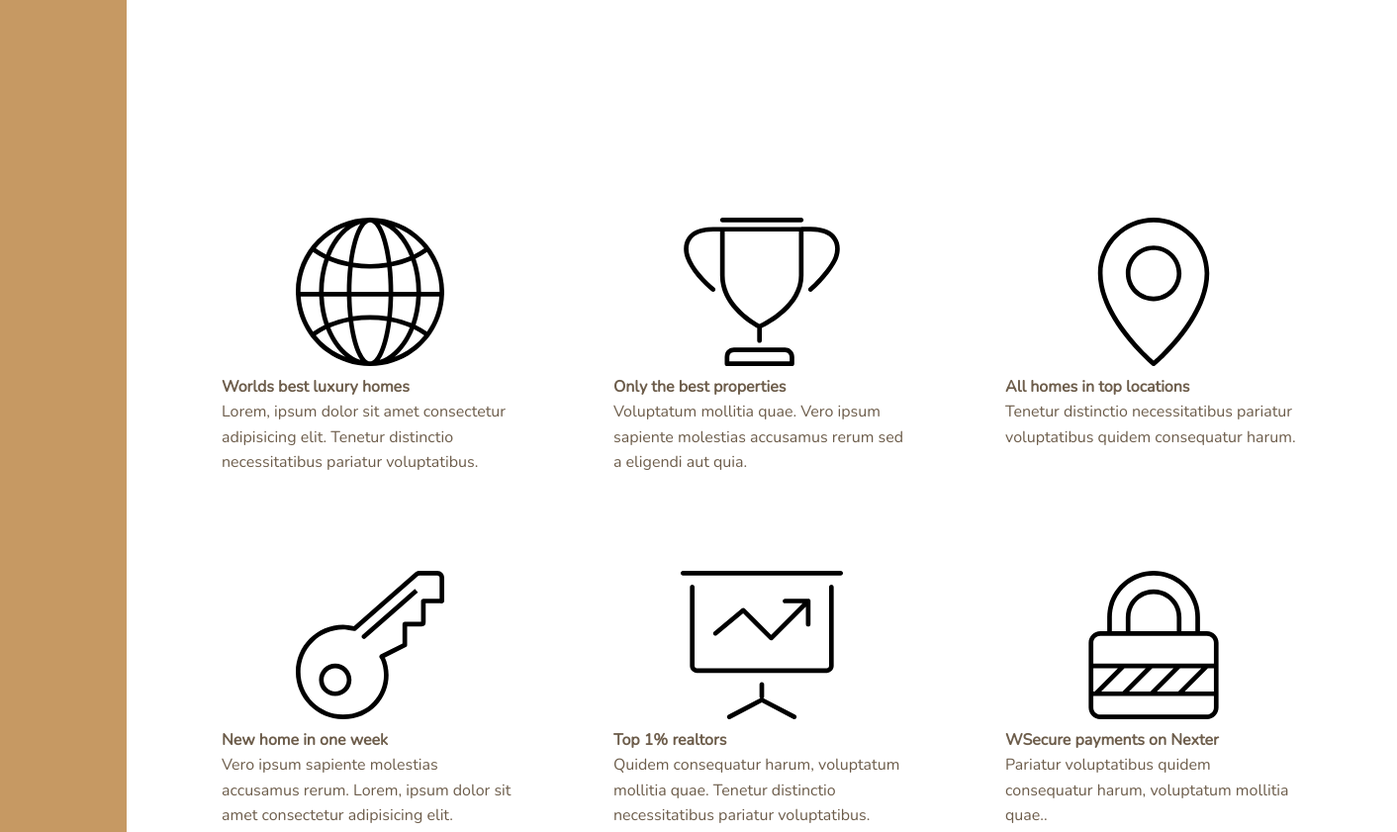
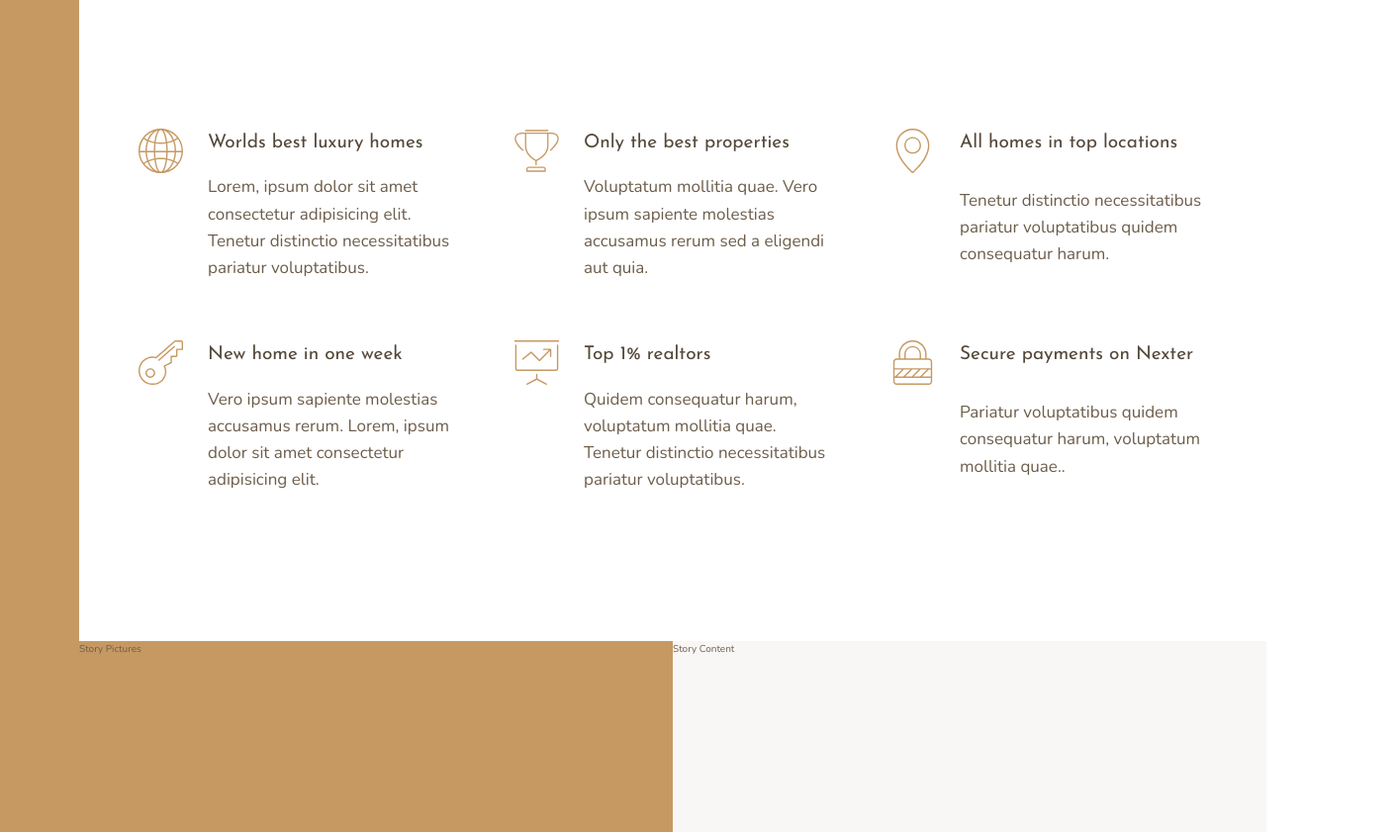
Before and after one commit to troymendous/nexter, a website: page index.html in a window 1280 px wide. Shown: the part 660-1501 px from the top of the page at 99% size, 1412 px wide, since content can reach past the window. Drawn offline with nearby package versions, Linux system fonts and the light colour scheme.

Commit message:
finishing feature section and re organising sass files

```diff
--- a/index.html
+++ b/index.html
@@ -6,7 +6,7 @@
         <meta http-equiv="X-UA-Compatible" content="ie=edge">
 
         <link href="https://fonts.googleapis.com/css?family=Josefin+Sans:300,400,400i|Nunito:300,300i" rel="stylesheet">
-        <link rel="stylesheet" href="sass/main.css">
+        <link rel="stylesheet" href="css/style.css">
         <link rel="shortcut icon" type="image/png" href="img/favicon.png">
 
         <title>nexter &mdash; your home, your freedom</title>
@@ -28,38 +28,38 @@
                 <svg class="feature__icon">
                     <use xlink:href="img/sprite.svg#icon-global"></use>
                 </svg>
-                <h4 class="heading-4">Worlds best luxury homes</h4>
+                <h4 class="heading-4 heading-4--dark">Worlds best luxury homes</h4>
                 <p class="feature__text">Lorem, ipsum dolor sit amet consectetur adipisicing elit. Tenetur distinctio necessitatibus pariatur voluptatibus.</p>
             </div>
             <div class="feature">
                 <svg class="feature__icon">
                     <use xlink:href="img/sprite.svg#icon-trophy"></use>
                 </svg>
-                <h4 class="heading-4">Only the best properties</h4>
+                <h4 class="heading-4 heading-4--dark">Only the best properties</h4>
                 <p class="feature__text">Voluptatum mollitia quae. Vero ipsum sapiente molestias accusamus rerum sed a eligendi aut quia.</p>
             </div><div class="feature">
                 <svg class="feature__icon">
                     <use xlink:href="img/sprite.svg#icon-map-pin"></use>
                 </svg>
-                <h4 class="heading-4">All homes in top locations</h4>
+                <h4 class="heading-4 heading-4--dark">All homes in top locations</h4>
                 <p class="feature__text">Tenetur distinctio necessitatibus pariatur voluptatibus quidem consequatur harum.</p>
             </div><div class="feature">
                 <svg class="feature__icon">
                     <use xlink:href="img/sprite.svg#icon-key"></use>
                 </svg>
-                <h4 class="heading-4">New home in one week</h4>
+                <h4 class="heading-4 heading-4--dark">New home in one week</h4>
                 <p class="feature__text">Vero ipsum sapiente molestias accusamus rerum. Lorem, ipsum dolor sit amet consectetur adipisicing elit.</p>
             </div><div class="feature">
                 <svg class="feature__icon">
                     <use xlink:href="img/sprite.svg#icon-presentation"></use>
                 </svg>
-                <h4 class="heading-4">Top 1% realtors</h4>
+                <h4 class="heading-4 heading-4--dark">Top 1% realtors</h4>
                 <p class="feature__text">Quidem consequatur harum, voluptatum mollitia quae. Tenetur distinctio necessitatibus pariatur voluptatibus.</p>
             </div><div class="feature">
                 <svg class="feature__icon">
                     <use xlink:href="img/sprite.svg#icon-lock"></use>
                 </svg>
-                <h4 class="heading-4">WSecure payments on Nexter</h4>
+                <h4 class="heading-4 heading-4--dark">Secure payments on Nexter</h4>
                 <p class="feature__text">Pariatur voluptatibus quidem consequatur harum, voluptatum mollitia quae..</p>
             </div>
         </section>
--- a/sass/_features.scss
+++ b/sass/_features.scss
@@ -9,3 +9,22 @@
 
 	grid-gap: 6rem;
 }
+
+.feature {
+	display: grid;
+	grid-template-columns: min-content 1fr;
+	grid-row-gap: 1.5rem;
+	grid-column-gap: 2.5rem;
+
+	&__icon {
+		fill: $color-primary;
+		//fill is the syntax to change the color of an SVG
+		width: 4.5rem;
+		height: 4.5rem;
+		grid-row: 1 / span 2;
+	}
+
+	&__text {
+		font-size: 1.7rem;
+	}
+}
--- a/sass/_resets.scss
+++ b/sass/_resets.scss
@@ -8,7 +8,7 @@
 
 html {
 	box-sizing: border-box;
-	font-size: 62.5;
+	font-size: 62.5%;
 	// so 1rem = exactly 10px;
 	//10px/16px = 62.5%
 }
--- a/sass/_typography.scss
+++ b/sass/_typography.scss
@@ -0,0 +1,28 @@
+%heading {
+	font-family: $font-display;
+	font-weight: 400;
+}
+
+.heading-1 {
+	@extend %heading;
+}
+
+.heading-2 {
+	@extend %heading;
+}
+
+.heading-3 {
+	@extend %heading;
+}
+
+.heading-4 {
+	@extend %heading;
+	font-size: 1.9rem;
+
+	&--light {
+		color: $color-grey-light-1;
+	}
+	&--dark {
+		color: $color-grey-dark-1;
+	}
+}
--- a/sass/main.scss
+++ b/sass/main.scss
@@ -1,8 +1,10 @@
+@import "variables";
+@import "resets";
+
+@import "layout";
+
 @import "base";
 @import "typography";
-
-@import "variables";
-@import "layout";
 
 @import "sidebar";
 @import "header";
@@ -12,4 +14,3 @@
 @import "homes";
 @import "gallery";
 @import "footer";
-@import "resets";
```
Also changed, not shown: css/style.comp.css, css/style.css, sass/main.css, 1 other file.
